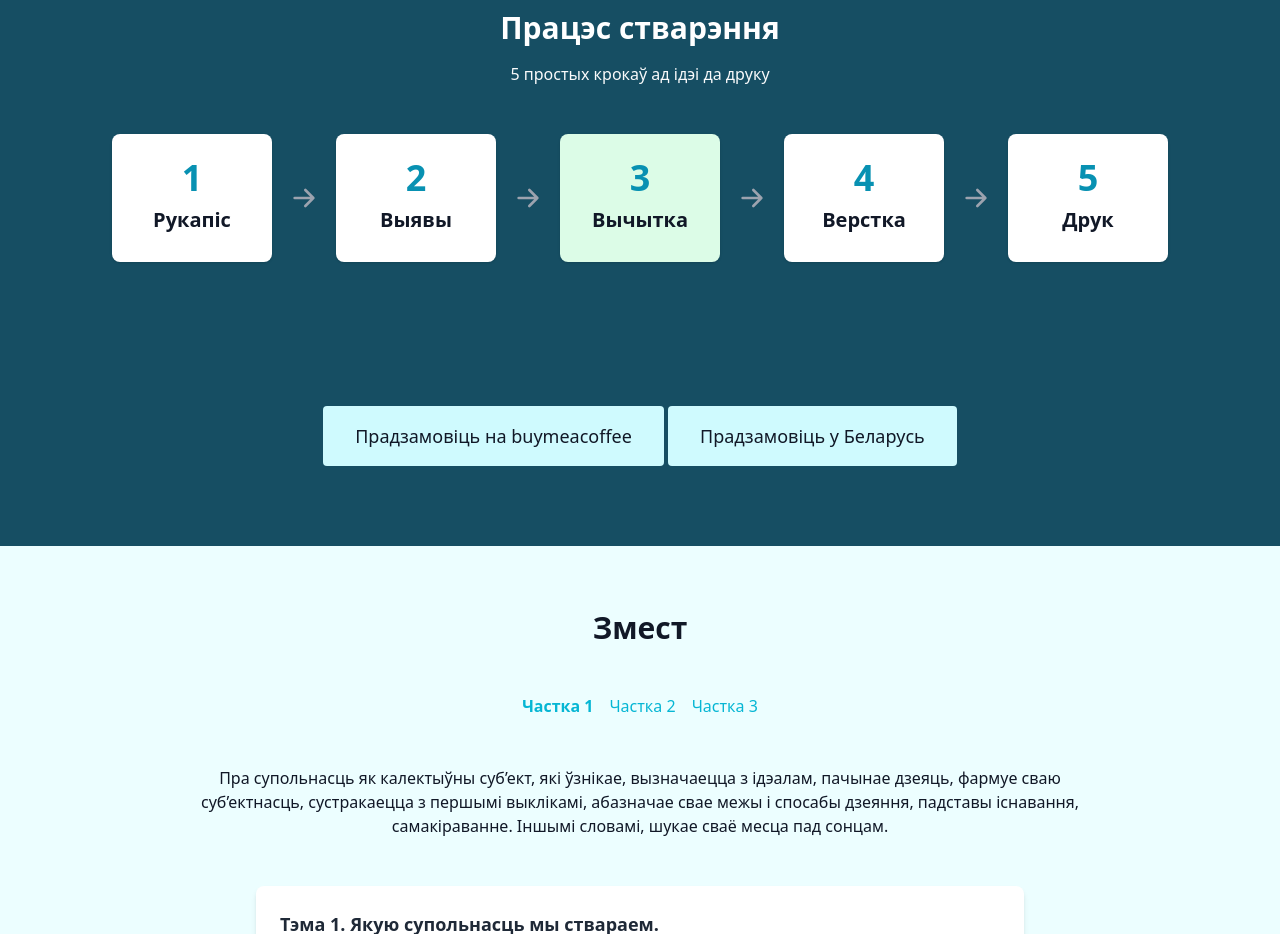
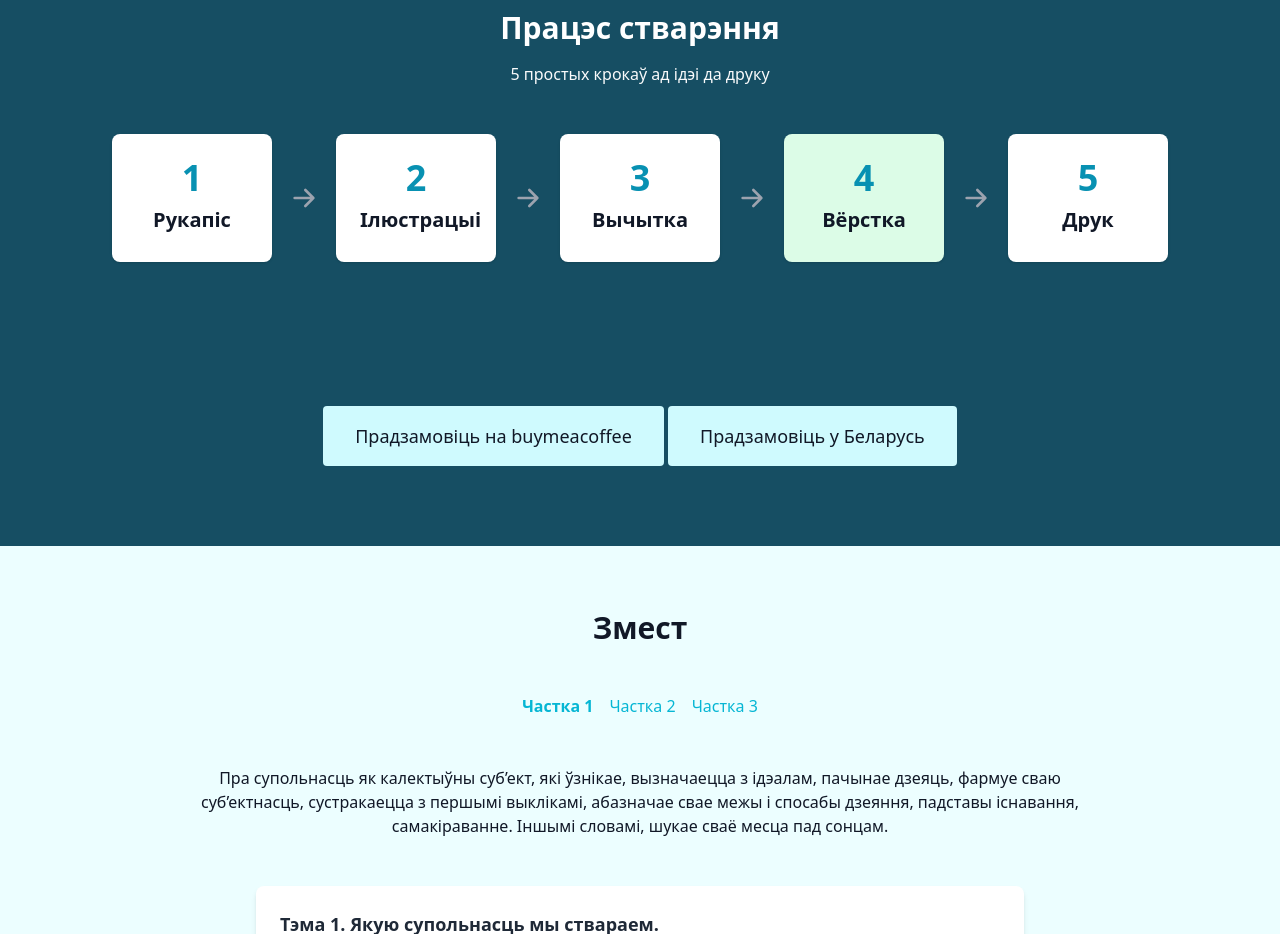
Before and after one commit to rizomaa/sacjatek-book, a plain HTML site: page index.html in a window 1280 px wide. Shown: the part 1380-2314 px from the top of the page. Drawn offline with nearby package versions, Linux system fonts and the light colour scheme.

Commit message:
changed status to book design

```diff
--- a/index.html
+++ b/index.html
@@ -175,21 +175,21 @@
                 </svg>
                 <div class="bg-white shadow rounded-lg p-6 w-40 text-center">
                     <div class="text-4xl font-bold text-cyan-600 mb-2">2</div>
-                    <h3 class="text-xl font-semibold mb-1">Выявы</h3>
+                    <h3 class="text-xl font-semibold mb-1">Ілюстрацыі</h3>
                 </div>
                 <svg class="w-8 h-8 text-gray-400 hidden sm:block" fill="none" stroke="currentColor" stroke-width="2" viewBox="0 0 24 24">
                     <path stroke-linecap="round" stroke-linejoin="round" d="M5 12h14M13 6l6 6-6 6" />
                 </svg>
-                <div class="bg-green-100 shadow rounded-lg p-6 w-40 text-center">
+                <div class="bg-white shadow rounded-lg p-6 w-40 text-center">
                     <div class="text-4xl font-bold text-cyan-600 mb-2">3</div>
                     <h3 class="text-xl font-semibold mb-1">Вычытка</h3>
                 </div>
                 <svg class="w-8 h-8 text-gray-400 hidden sm:block" fill="none" stroke="currentColor" stroke-width="2" viewBox="0 0 24 24">
                     <path stroke-linecap="round" stroke-linejoin="round" d="M5 12h14M13 6l6 6-6 6" />
                 </svg>
-                <div class="bg-white shadow rounded-lg p-6 w-40 text-center">
+                <div class="bg-green-100 shadow rounded-lg p-6 w-40 text-center">
                     <div class="text-4xl font-bold text-cyan-600 mb-2">4</div>
-                    <h3 class="text-xl font-semibold mb-1">Верстка</h3>
+                    <h3 class="text-xl font-semibold mb-1">Вёрстка</h3>
                 </div>
                 <svg class="w-8 h-8 text-gray-400 hidden sm:block" fill="none" stroke="currentColor" stroke-width="2" viewBox="0 0 24 24">
                     <path stroke-linecap="round" stroke-linejoin="round" d="M5 12h14M13 6l6 6-6 6" />
```
